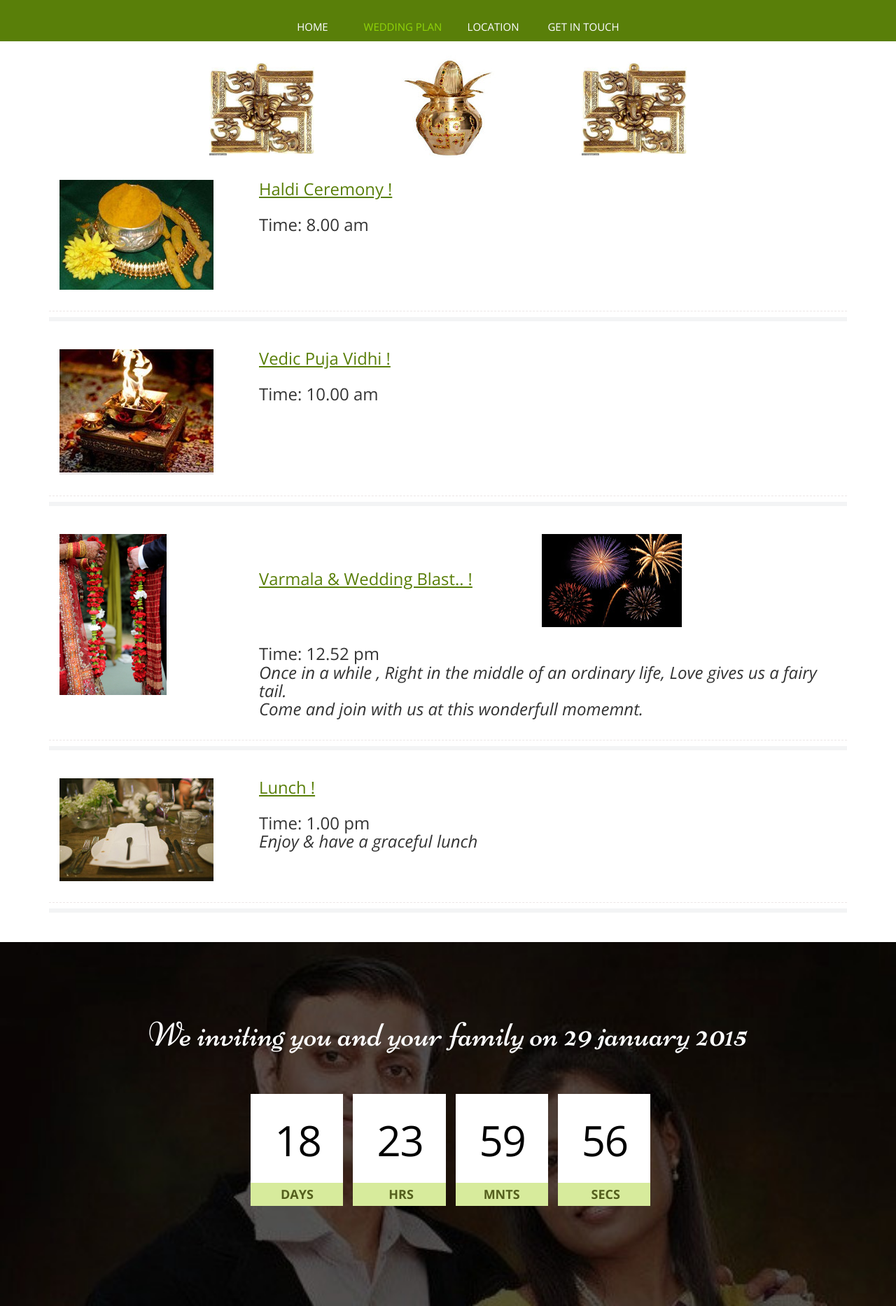
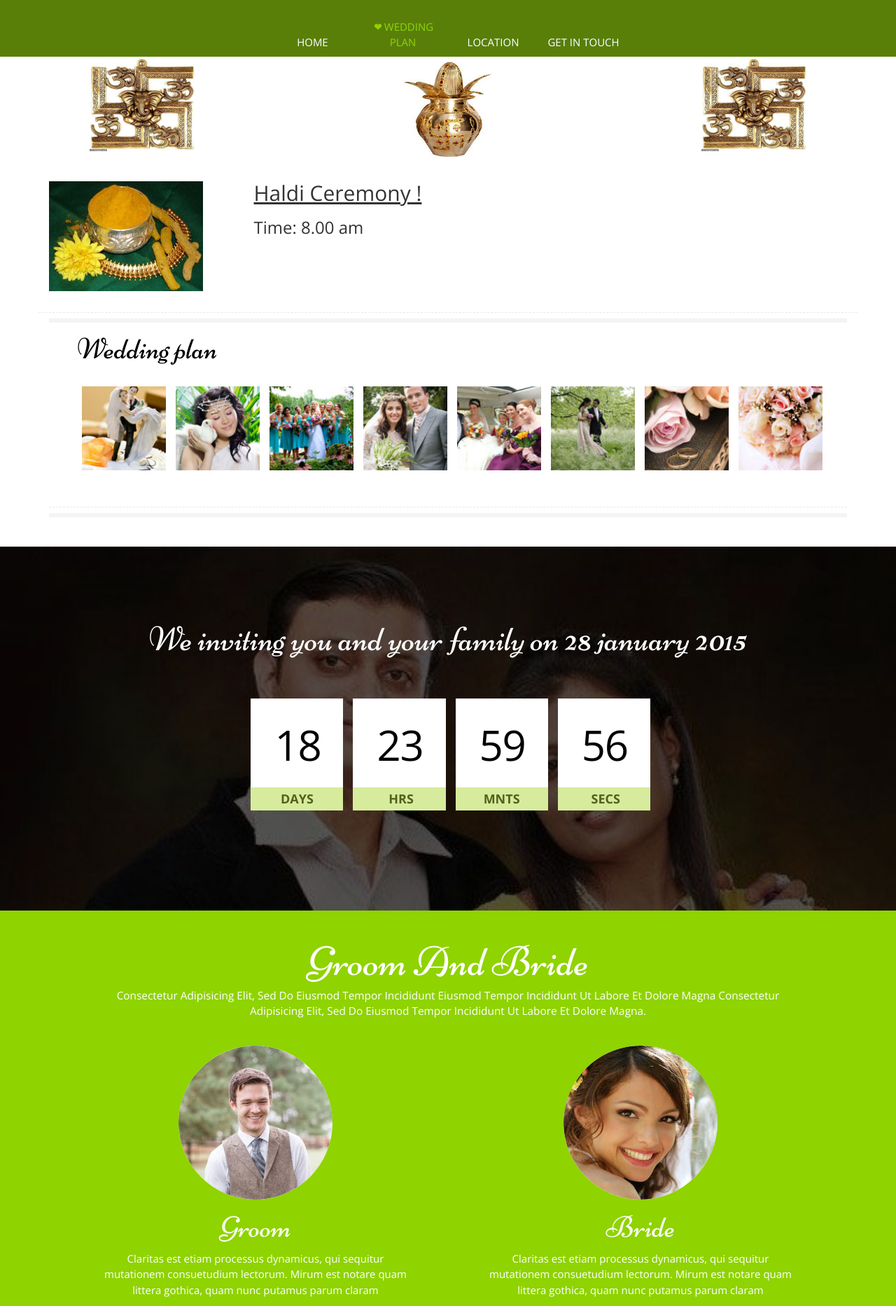
Before and after one commit to sunnychaudhari/sunnychaudhari.github.io, a plain HTML site: page web/wedding.html in a window 1280 px wide. Shown: the top 1866 px of the page at 70% size. Drawn offline with nearby package versions, Linux system fonts and the light colour scheme.

Commit message:
minor changes

```diff
--- a/web/wedding.html
+++ b/web/wedding.html
@@ -7,7 +7,7 @@ License URL: http://creativecommons.org/licenses/by/3.0/
 <!DOCTYPE html>
 <html>
 <head>
-<title>Wedding Plan</title>
+<title>INVITATION</title>
 <link href="css/bootstrap.css" rel='stylesheet' type='text/css' />
 <!-- jQuery (necessary for Bootstrap's JavaScript plugins) -->
 <script src="js/jquery.min.js"></script>
@@ -50,10 +50,8 @@ License URL: http://creativecommons.org/licenses/by/3.0/
 			<span class="menu"> </span>
 				<ul class="cl-effect-16">
 					<li><a href="index.html" data-hover="Home">Home</a></li>
-								<li><a class="active" href="wedding.html">Wedding Plan</a></li>
+					<li><a class="active" href="wedding.html"><i class="heart"></i>Wedding Plan</a></li>
 					<li><a href="location.html" data-hover="Location">Location</a></li>
-								<!-- <li><a href="blog.html" data-hover="Blog">Blog</a></li> -->
-								<!-- <li><a href="photos.html" data-hover="Photos">Photos</a></li> -->
 					<li><a href="contact.html" data-hover="Get In Touch">Get In Touch</a></li>
 				</ul>
 			</div>
@@ -68,107 +66,120 @@ License URL: http://creativecommons.org/licenses/by/3.0/
 		</div>
 	</div>
 	 <!-- header-section-ends -->
+	<div class="row text-center">
+		<div class="col-md-4">
+			<img src="images/swastik1.jpg" alt=""/>
+		</div>
+		<div class="col-md-4">
+			<img src="images/kalash.jpg" alt=""/>
+		</div>
+		<div class="col-md-4">
+			<img src="images/swastik1.jpg" alt=""/>
+		</div>
+	</div>
 	 <!-- content-section-starts -->
-
-	<div class="wedding-content page1 text-center">
-		<br/><img src="images/swastik1.jpg" alt=""/>&nbsp;&nbsp;&nbsp;&nbsp;&nbsp;&nbsp;&nbsp;&nbsp;&nbsp;&nbsp;&nbsp;&nbsp;&nbsp;&nbsp;&nbsp;&nbsp;&nbsp;&nbsp;&nbsp;&nbsp;&nbsp;&nbsp;&nbsp;&nbsp;&nbsp;&nbsp;&nbsp;&nbsp;&nbsp;&nbsp;&nbsp;&nbsp;<img src="images/kalash.jpg" alt=""/>&nbsp;&nbsp;&nbsp;&nbsp;&nbsp;&nbsp;&nbsp;&nbsp;&nbsp;&nbsp;&nbsp;&nbsp;&nbsp;&nbsp;&nbsp;&nbsp;&nbsp;&nbsp;&nbsp;&nbsp;&nbsp;&nbsp;&nbsp;&nbsp;&nbsp;&nbsp;&nbsp;&nbsp;&nbsp;&nbsp;&nbsp;&nbsp;<img src="images/swastik1.jpg" alt=""/>
-	</div>
+	<div class="wedding-content page1">
 		<div class="wedding-top">
 		<div class="container">
       		<div class="content-top">
-       				<div class="inner-top">
-							<div class="happy-couple-grids">
-								<div class="f-box col-md-4">
+       				<div class="inner-top row">
+						<div class="col-md-3">
 	                       <img src="images/haldi.jpg" alt=""/>
 	                    </div>
-		                       <div class="f-box1 col-md-8">
-		                      	  <h4 class="top-1"><u><span>Haldi Ceremony !</span></u></h4>
-		                          <p class="f-text"><h3>Time: 8.00 am<br/></h3></p>
+	                    <div class="col-md-9">
+	                       	<span><u><h2>Haldi Ceremony !</h2></u></span><br/>
+		                    <p><h3>Time: 8.00 am</h3></p>
+	                    </div>
 					</div>
    			</div>
 
-							<div class="clear"></div>
+		    <div class="content-middle">
+		    <div class="inner-top">
+		    	<div class="transparent p1">
+					<div class="image_carousel">
+						<h3>Wedding plan</h3>
+						<div id="foo1">
+							<img src="images/img1.jpg" alt="basketball" width="120" height="120" />
+							<img src="images/img2.jpg" alt="beachtree" width="120" height="120" />
+							<img src="images/img3.jpg" alt="cupcackes" width="120" height="120" />
+							<img src="images/img4.jpg" alt="hangmat" width="120" height="120" />
+							<img src="images/img5.jpg" alt="new york" width="120" height="120" />
+							<img src="images/img6.jpg" alt="laundry" width="120" height="120" />
+							<img src="images/img7.jpg" alt="mom son" width="120" height="120" />
+							<img src="images/img8.jpg" alt="picknick" width="120" height="120" />
+							<img src="images/img9.jpg" alt="shoes" width="120" height="120" />
+							<img src="images/img10.jpg" alt="paris" width="120" height="120" />
+							<img src="images/img11.jpg" alt="sunbading" width="120" height="120" />
+						</div>
+						<div class="clearfix"></div>
 					</div>
 				</div>
-   			<br/><br/>
-		    <div class="content-top">
-       				<div class="inner-top">
-							<div class="happy-couple-grids">
-								<div class="f-box col-md-4">
-		                          <img src="images/havan_kund.jpg" alt=""/>
       		</div>
-		                       <div class="f-box1 col-md-8">
-		                      	  <h4 class="top-1"><u><span> Vedic Puja Vidhi !</span></u></h4>
-		                          <p class="f-text"><h3>Time: 10.00 am<br/></h3></p>
+			</div>
   		</div>
   		</div>
 
-							<div class="clear"></div>
-    				</div>
-   			</div>
-   			<br/><br/>
-		    <div class="content-top">
-       				<div class="inner-top">
-							<div class="happy-couple-grids">
-								<div class="f-box col-md-4">
-		                          <img src="images/varmala.jpg" alt=""/>
-		                       </div>
-		                       <div class="f-box1 col-md-8">
-		                      	  <h4 class="top-1"><u><span> Varmala & Wedding Blast.. !</span></u>
-		                      	  &nbsp;&nbsp;&nbsp;&nbsp;&nbsp;&nbsp;&nbsp;&nbsp;&nbsp;&nbsp;&nbsp;&nbsp;&nbsp;&nbsp;&nbsp;<img src="images/blast.jpg" alt=""/>
-		                      	  </h4>
-		                          <p class="f-text"><h3>Time: 12.52 pm  <br/><i>Once in a while , Right in the middle of an ordinary life, Love gives us a fairy tail.<br/>Come and join with us at this wonderfull momemnt.</i></h3> </p>
-		                       </div>
-							</div>
-
-							<div class="clear"></div>
-    				</div>
-   			</div>
-   			<br/><br/>
-   			<div class="content-top">
-       				<div class="inner-top">
-							<div class="happy-couple-grids">
-								<div class="f-box col-md-4">
-		                          <img src="images/lunch.jpg" alt=""/>
-		                       </div>
-		                       <div class="f-box1 col-md-8">
-		                      	  <h4 class="top-1"><u><span>Lunch !</span></u></h4>
-		                          <p class="f-text"><h3>Time: 1.00 pm<br/><i>Enjoy & have a graceful lunch</i></h3></p>
-		                       </div>
-							</div>
-
-							<div class="clear"></div>
-    				</div>
-   			</div>
-
-		</div>
-  	</div>
-  <!-- </div> -->
   	<div class="counterbg">
 		<div class="invitation text-center">
-			<p>We inviting you and your family on 29 january 2015</p>
+			<p>We inviting you and your family on 28 january 2015</p>
 		</div>
 		<div id="counter"> </div>
 	</div>
 
 	<div class="wedding-happy-couple">
 			<div class="happy-couple-head span-head text-center">
-				<h3>Gifts Will Not Be Accepted</h3>
-				<p>Your presence with us on this special day will be our cherished gift</p>
+				<h3>groom and bride</h3>
+				<p>Consectetur adipisicing elit, sed do eiusmod tempor incididunt eiusmod tempor incididunt ut labore et dolore magna Consectetur adipisicing elit, sed do eiusmod tempor incididunt ut labore et dolore magna.</p>
 			</div>
 			<div class="happy-couple-grids">
 				<div class="col-md-6 happy-couple-grid span-66 text-center">
-					<img src="images/yuvraj.png" alt="" />
+					<img src="images/s1.jpg" alt="" />
 					<h4>groom</h4>
+					<p>Claritas est etiam processus dynamicus, qui sequitur mutationem consuetudium lectorum. Mirum est notare quam littera gothica, quam nunc putamus parum claram</p>
 				</div>
 				<div class="col-md-6 happy-couple-grid span-66 text-center">
-					<img src="images/pallavi.jpg" alt="" />
+					<img src="images/s2.jpg" alt="" />
 					<h4>bride</h4>
+					<p>Claritas est etiam processus dynamicus, qui sequitur mutationem consuetudium lectorum. Mirum est notare quam littera gothica, quam nunc putamus parum claram</p>
 				</div>
 				<div class="clearfix"></div>
 			</div>
 	    </div>
+	<div class="container">
+      <div class="banners">
+        <div class="maxheight"><h3>Wedding Location</h3>
+          <a href="#">Cras gravida nibh ac neque hendrerityno intortiolot consequat lectus elementumol. </a>
+            <p>Sed condimytui etorem ipsum dolor sitrol ametyre consectetur adipet tymolotymon wertunio wercinaloisyuing elit. Ted nectro placerat turpis nec rutrumit est. Maecholi enas toro aliquet tristique tellus.</p>
+        </div>
+        <div class="maxheight"><h3>Gift Registry</h3>
+         <a href="#">Yoliras gravida nibh ac neque hendrerju
+ityno intortiolot consequat lectus elemen.</a>
+            <p>Ged ndimytui etorem ipsum dolor sitrolmj ametyre ansectetur adipet tymolotymonu wertunio ercinaloisyuing elit. Gyd nectro placerat turpis nec rutrumit est. Taecholi enas toro aliquet tristique ertou.</p>
+        </div>
+        <div class="maxheight"><h3>Honeymoon Destination</h3>
+          <a href="#">Kolira ravida nibh ac neque hendrerityno intortiolot consequat ectus elemer.</a>
+         <p>Ftyd ndimytui etorem ipsum dolor sitrollo ametyre ansectetur ahopet tymolotymoni wertunio ercinaloisyuing elit. Kloyd nectro placerat turpis nec rutrumit est. Saecholit enas toro aliquet tristique ertok.</p>
+        </div>
+      </div>
+    </div>
 
-
+  </div>
+	 <!-- content-section-ends -->
+	 <!-- footer-section-starts -->
+	 <div class="footer">
+		<div class="map">
+			<iframe src="https://www.google.com/maps/embed?pb=!1m18!1m12!1m3!1d396369.7968760607!2d-94.5757195!3d39.091919000000004!2m3!1f0!2f0!3f0!3m2!1i1024!2i768!4f13.1!3m3!1m2!1s0x87c0f75eafe99997%3A0x558525e66aaa51a2!2sKansas+City%2C+MO%2C+USA!5e0!3m2!1sen!2sin!4v1416895090472"  frameborder="0" style="border:0"></iframe>
+			<div class="map-layer text-center">
+				<div class="social-icons">
+					<a href="#"><i class="facebook"></i></a>
+					<a href="#"><i class="twitter"></i></a>
+					<a href="#"><i class="google-pluse"></i></a>
+					<a href="#"><i class="pinterest"></i></a>
+				</div>
+				<p>&copy; 2014 Design by <a href="http://w3layouts.com" target="target_blank">W3layouts</a></p>
+			</div>
+		</div>
+	 </div>
+	 <!-- footer-section-ends -->
 </body>
 </html>
```
Lines whose indentation alone changed are shown as unchanged.
